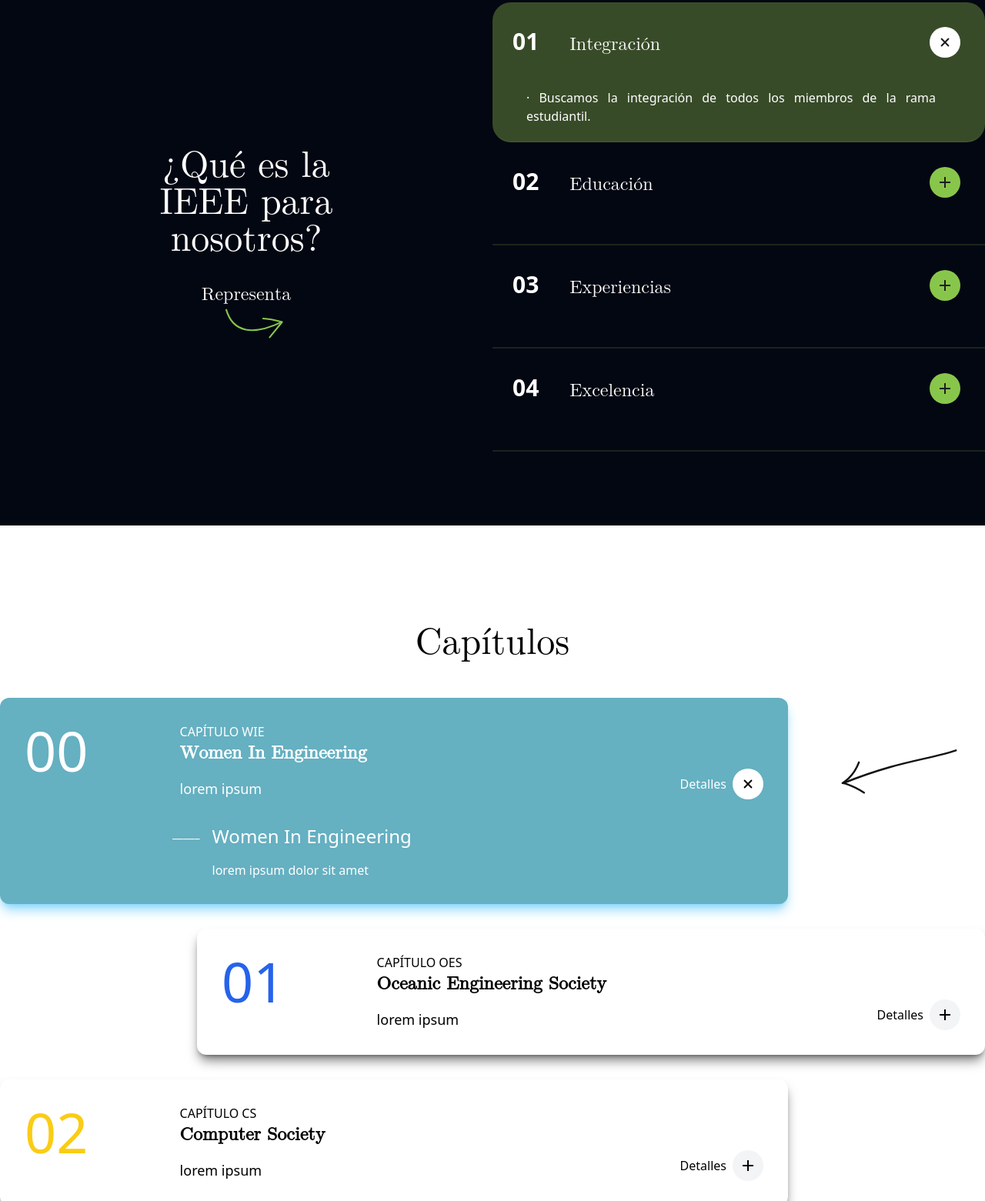
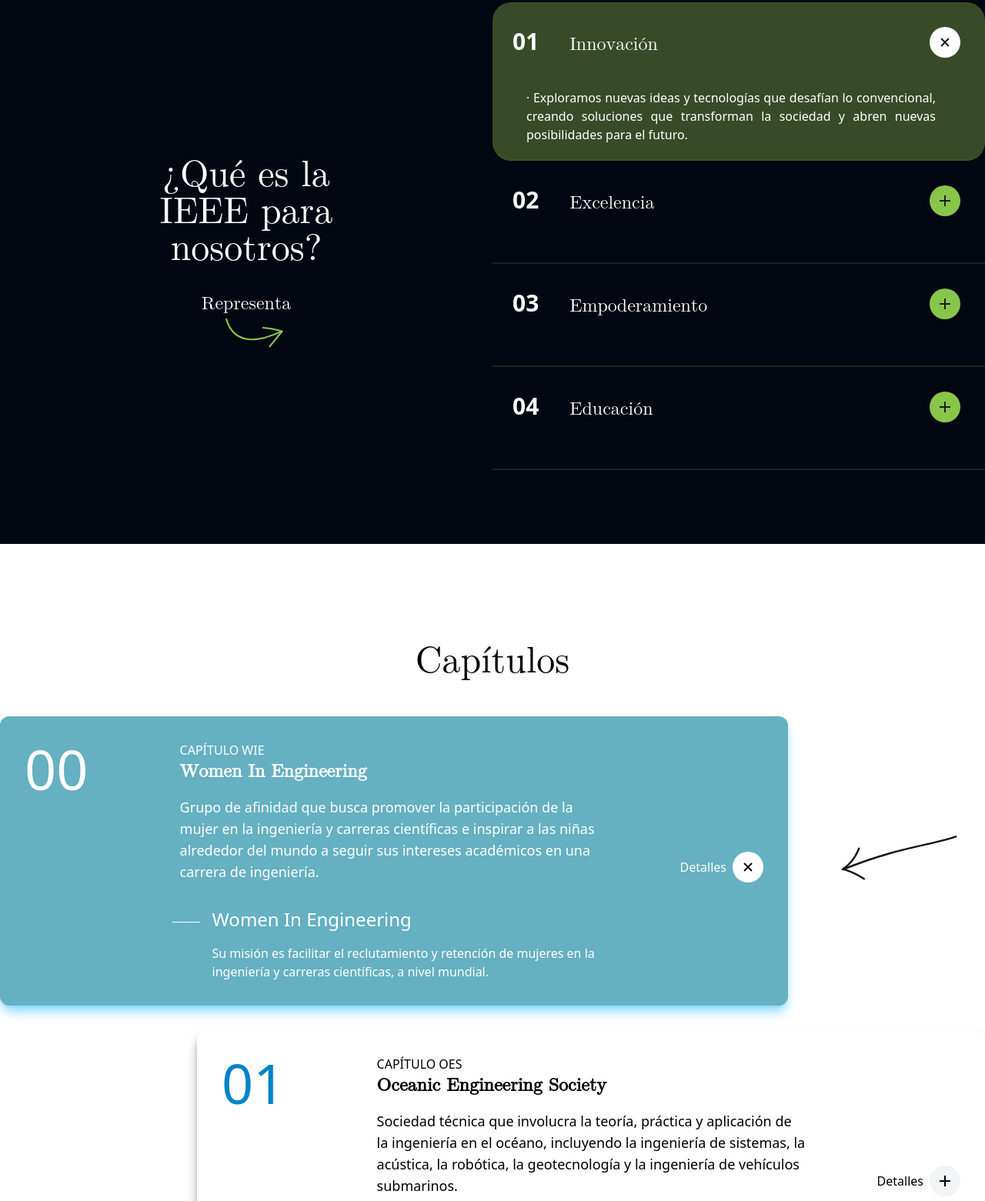
Before and after one commit to jairyara/ieee-etitc, an Astro site: page / in a window 1280 px wide. Shown: the part 1645-3206 px from the top of the page at 77% size. Built offline with nearby package versions, Linux system fonts and the light colour scheme; Astro itself is replaced by a stand-in of ours.

Commit message:
feat(copy): Add text for chapters and values

```diff
--- a/src/components/CardMember.astro
+++ b/src/components/CardMember.astro
@@ -92,7 +92,7 @@
 </style>
 <div class="infoPublic bg-white" id="StepsJobsInfo">
     <div class="firstInfo">
-        <img src={avatar.src} alt="stepsImagen" class="imgInfo">
+        <img src={avatar.src} alt="stepsImagen" loading="lazy" class="imgInfo">
         <b class="textInfo nameInfo" id="NameInfoSteps">Steps Jobs</b>
         <p class="textInfo rolInfo" id="RolInfoSteps">Artist</p>
     </div>
--- a/src/data/chapters.ts
+++ b/src/data/chapters.ts
@@ -8,26 +8,32 @@
 export const chapters: Chapters[] = [
     {
         name: "women in engineering",
-        largeDescription: "lorem ipsum dolor sit amet",
-        smallDescription: "lorem ipsum",
+        largeDescription: "Su misión es facilitar el reclutamiento y retención de mujeres en la ingeniería y carreras científicas, a nivel mundial.",
+        smallDescription: "Grupo de afinidad que busca promover la participación de la mujer en la ingeniería y carreras científicas e inspirar a las niñas alrededor del mundo a seguir sus intereses académicos en una carrera de ingeniería.",
         color: "text-purple-800"
     },
     {
         name: "oceanic engineering society",
-        largeDescription: "lorem ipsum dolor sit amet",
-        smallDescription: "lorem ipsum",
-        color: "text-blue-600"
+        largeDescription: "Su misión es promover el conocimiento y el desarrollo de la ingeniería en el océano y en áreas relacionadas, así como la promoción de la cooperación internacional en estos campos.",
+        smallDescription: "Sociedad técnica que involucra la teoría, práctica y aplicación de la ingeniería en el océano, incluyendo la ingeniería de sistemas, la acústica, la robótica, la geotecnología y la ingeniería de vehículos submarinos.",
+        color: "text-sky-600"
     },
     {
         name: "computer society",
-        largeDescription: "lorem ipsum dolor sit amet",
-        smallDescription: "lorem ipsum",
+        largeDescription: "Su misión es proveer información técnica, científica y educativa en las áreas de computación y procesamiento de la información, a través del acceso a herramientas que permitan fortalecer las habilidades en diseño, teoría y aplicación de las ciencias de la computación.",
+        smallDescription: "Sociedad técnica que involucra toda la teoría, práctica y aplicación de la ciencia y la tecnología de la computación y el procesamiento de la información.",
         color: "text-yellow-400"
     },
     {
         name: "robotics automation society",
-        largeDescription: "Robotics and Automation is the branch of engineering that involves the conception, design, manufacture, and operation of robots. This field overlaps with electronics, computer science, artificial intelligence, mechatronics, nanotechnology, and bioengineering.",
-        smallDescription: "Robotics and Automation for the future",
+        largeDescription: "Tiene como misión fomentar el desarrollo e intercambio de conocimiento cientifico y tecnológico en el campo de la robótica y la automatización, en beneficio de sus miebros y la humanidad.",
+        smallDescription: "Sociedad técnica que busca el avance de la teoría y práctica de la robótica y la automatización, así como de las ciencias y artes relacionadas a ella.",
         color: "text-red-600"
     },
+    {
+        name: "aerospace electronic systems society",
+        largeDescription: "Tiene como misión proveer información actual y relevante que atraiga, involucre, ayude y retenga una gran cantidad de miembros a nivel mundial en el campo de la ingeniería de sistemas electrónicos integrados y sistemas integrados a gran escala.",
+        smallDescription: "Capítulo técnico dedicado al avance de sistemas electrónicos integrados y sistemas integrados a gran escala, por ejemplo sistemas diseñados para el Espacio, sistemas de telemetría entre otros.",
+        color: "text-blue-500"
+    }
 ]
--- a/src/data/values.ts
+++ b/src/data/values.ts
@@ -5,19 +5,19 @@
 
 export const values: value[] = [
     {
-        title: "Integración",
-        description: "Buscamos la integración de todos los miembros de la rama estudiantil."
+        title: "Innovación",
+        description: "Exploramos nuevas ideas y tecnologías que desafían lo convencional, creando soluciones que transforman la sociedad y abren nuevas posibilidades para el futuro."
+    },
+    {
+        title: "Excelencia",
+        description: "Nos esforzamos por alcanzar la excelencia en cada proyecto, compromiso y meta, promoviendo un estándar de calidad que refleja nuestra pasión por el aprendizaje y la tecnología."
+    },
+    {
+        title: "Empoderamiento",
+        description: "Fomentamos un entorno donde cada miembro se sienta capaz de expresar su potencial, liderar con responsabilidad y contribuir a cambios significativos en la sociedad."
     },
     {
         title: "Educación",
-        description: "Promovemos la educación y el desarrollo profesional de nuestros miembros."
+        description: "Facilitamos un aprendizaje continuo y colaborativo que no solo forma profesionales, sino también ciudadanos responsables comprometidos con el progreso científico y tecnológico."
     },
-    {
-        title: "Experiencias",
-        description: "Brindamos experiencias que permitan a nuestros miembros crecer y desarrollarse."
-    },
-    {
-        title: "Excelencia",
-        description: "La excelencia inspira y motiva a los miembros del IEEE a superarse constantemente y a alcanzar los más altos estándares de desempeño y calidad en sus proyectos y actividades."
-    }
 ]
```
